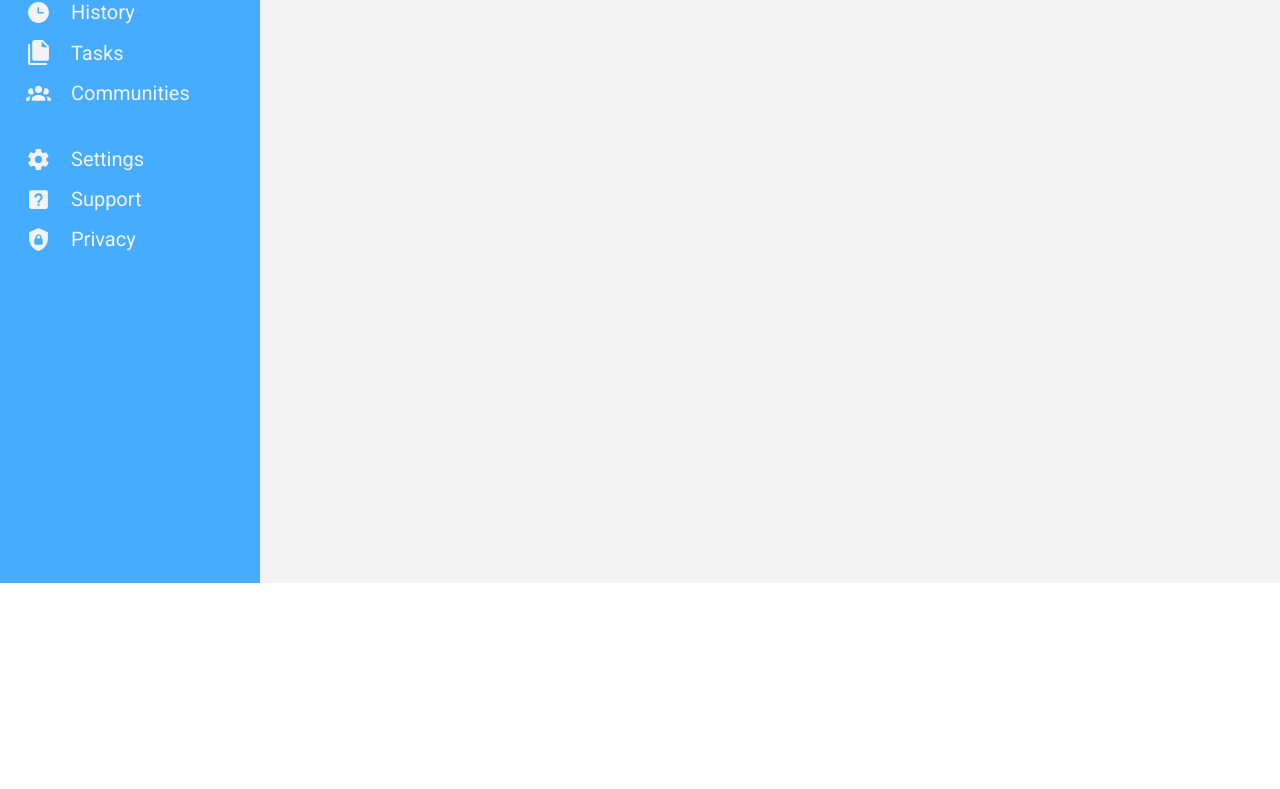
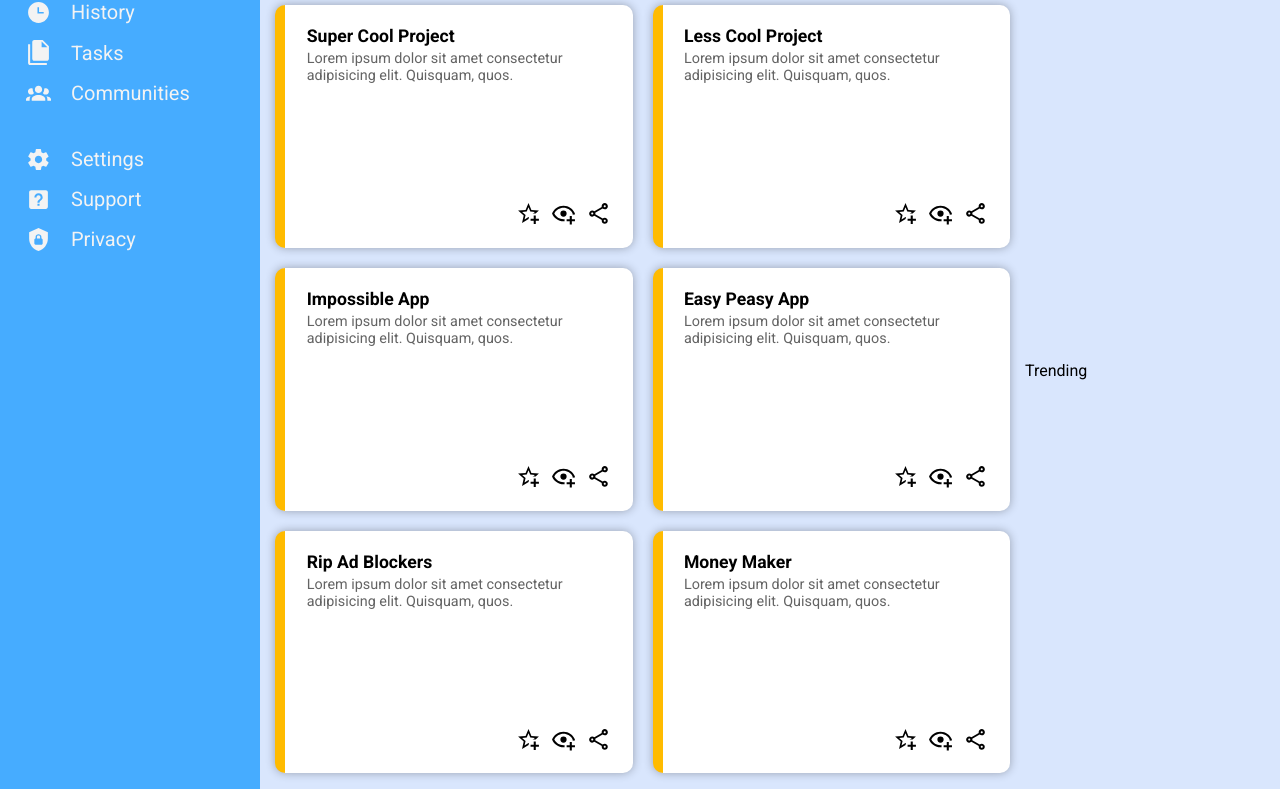
Before and after one commit to Dsyleixc/Admin-Dashboard-, a plain HTML site: page index.html in a window 1280 px wide. Shown: the part 217-1006 px from the top of the page. Before the commit the page ends 800 px from the top, so only its background shows below. Drawn offline with Linux system fonts and the light colour scheme.

Commit message:
finished your projects section in content

```diff
--- a/index.html
+++ b/index.html
@@ -82,7 +82,77 @@
                 </div>
             </div>
             <div class="main-content">
-                <div class="projects">Your Projects</div>
+                <div class="projects">
+                    <h1>Your Projects</h1>
+                    <div class="card-grid">
+                        <div class="card">
+                            <div class="content">
+                                <div class="card-title">Super Cool Project</div>
+                                <div class="card-description">Lorem ipsum dolor sit amet consectetur adipisicing elit. Quisquam, quos.</div>
+                            </div>
+                            <div class="card-icons">
+                                <img src="assets/star.svg" alt="Star Icon" class="card-icon" />
+                                <img src="assets/eye.svg" alt="Eye Icon" class="card-icon" />
+                                <img src="assets/share.svg" alt="Share Icon" class="card-icon" />
+                            </div>
+                        </div>
+                        <div class="card">
+                            <div class="content">
+                                <div class="card-title">Less Cool Project</div>
+                                <div class="card-description">Lorem ipsum dolor sit amet consectetur adipisicing elit. Quisquam, quos.</div>
+                            </div>
+                            <div class="card-icons">
+                                <img src="assets/star.svg" alt="Star Icon" class="card-icon" />
+                                <img src="assets/eye.svg" alt="Eye Icon" class="card-icon" />
+                                <img src="assets/share.svg" alt="Share Icon" class="card-icon" />
+                            </div>
+                        </div>
+                        <div class="card">
+                            <div class="content">
+                                <div class="card-title">Impossible App</div>
+                                <div class="card-description">Lorem ipsum dolor sit amet consectetur adipisicing elit. Quisquam, quos.</div>
+                            </div>
+                            <div class="card-icons">
+                                <img src="assets/star.svg" alt="Star Icon" class="card-icon" />
+                                <img src="assets/eye.svg" alt="Eye Icon" class="card-icon" />
+                                <img src="assets/share.svg" alt="Share Icon" class="card-icon" />
+                            </div>
+                        </div>
+                        <div class="card">
+                            <div class="content">
+                                <div class="card-title">Easy Peasy App</div>
+                                <div class="card-description">Lorem ipsum dolor sit amet consectetur adipisicing elit. Quisquam, quos.</div>
+                            </div>
+                            <div class="card-icons">
+                                <img src="assets/star.svg" alt="Star Icon" class="card-icon" />
+                                <img src="assets/eye.svg" alt="Eye Icon" class="card-icon" />
+                                <img src="assets/share.svg" alt="Share Icon" class="card-icon" />
+                            </div>
+                        </div>
+                        <div class="card">
+                            <div class="content">
+                                <div class="card-title">Rip Ad Blockers</div>
+                                <div class="card-description">Lorem ipsum dolor sit amet consectetur adipisicing elit. Quisquam, quos.</div>
+                            </div>
+                            <div class="card-icons">
+                                <img src="assets/star.svg" alt="Star Icon" class="card-icon" />
+                                <img src="assets/eye.svg" alt="Eye Icon" class="card-icon" />
+                                <img src="assets/share.svg" alt="Share Icon" class="card-icon" />
+                            </div>
+                        </div>
+                        <div class="card">
+                            <div class="content">
+                                <div class="card-title">Money Maker</div>
+                                <div class="card-description">Lorem ipsum dolor sit amet consectetur adipisicing elit. Quisquam, quos.</div>
+                            </div>
+                            <div class="card-icons">
+                                <img src="assets/star.svg" alt="Star Icon" class="card-icon" />
+                                <img src="assets/eye.svg" alt="Eye Icon" class="card-icon" />
+                                <img src="assets/share.svg" alt="Share Icon" class="card-icon" />
+                            </div>
+                        </div>
+                    </div>
+                </div>
                 <div class="announcements">Announcements</div>
                 <div class="trending">Trending</div>
             </div>
--- a/style.css
+++ b/style.css
@@ -33,6 +33,10 @@ button {
     outline: none;
 }
 
+h1 {
+    font-size: 1.4rem;
+}
+
 .profile-picture {
     height: 50px;
     width: 50px;
@@ -58,6 +62,7 @@ button {
     display: flex;
     flex-direction: column;
     gap: 10px;
+    z-index: 2;
 }
 
 .sidebar-header {
@@ -117,7 +122,8 @@ button {
 .header {
     display: flex;
     flex-direction: column;
-    box-shadow: 0 0 10px 0 rgba(0, 0, 0, 0.3);
+    box-shadow: 0 0 10px 0 rgba(0, 0, 0, 0.6);
+    z-index: 1;
 }
 
 .top {
@@ -183,3 +189,57 @@ button {
     height: 70px;
     width: 70px;
 }
+
+.main-content {
+    display: grid;
+    grid-template-columns: 3fr 1fr;
+    grid-template-rows: 1fr 1fr;
+    background-color: rgb(217, 230, 253);
+}
+.projects {
+    grid-column: 1;
+    grid-row: 1 / -1;
+    padding: 2%;
+}
+
+.card-grid {
+    display: grid;
+    grid-template-columns: repeat(auto-fill, minmax(300px, 1fr));
+    gap: 20px;
+}
+
+.card {
+    background-color: white;
+    border-left: 10px solid #ffbb00;
+    border-radius: 10px;
+    padding: 2%;
+    box-shadow: 0 0 10px 0 rgba(0, 0, 0, 0.3);
+    height: 200px;
+    padding: 6%;
+    display: flex;
+    flex-direction: column;
+    justify-content: space-between;
+}
+
+.card-title {
+    font-size: 1.1rem;
+    font-weight: 600;
+    margin-bottom: 4px;
+}
+
+.card-description {
+    color: rgb(100, 100, 100);
+    font-size: 0.9rem;
+    font-weight: 400;
+}
+
+.card-icons {
+    display: flex;
+    justify-content: end;
+    gap: 10px;
+}
+
+.card-icon {
+    width: 25px;
+    height: 25px;
+}
```
Also changed, not shown: assets/eye.svg (added), assets/share.svg (added), assets/star.svg (added).
